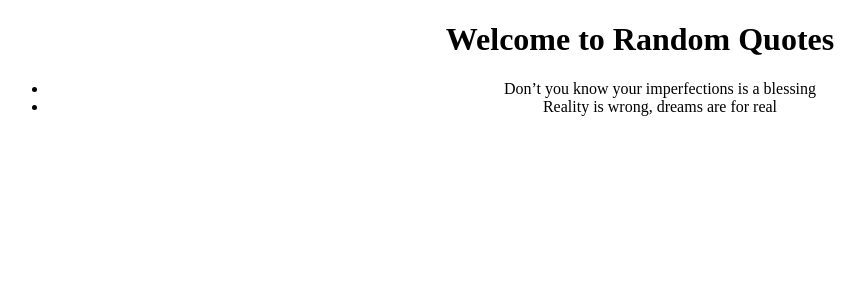
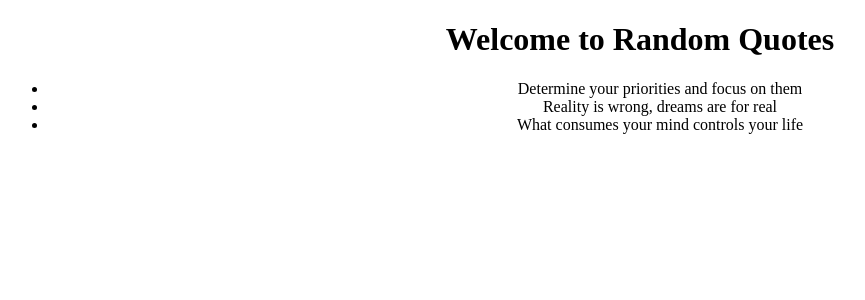
Before and after one commit to Juliet879/Random-Quotes, an Angular app in the folder Quotes/: page / in a window 1280 px wide. Shown: the top 300 px of the page, without its empty margins (0-865 px from the left). Built offline with nearby package versions, Linux system fonts and the light colour scheme.

Commit message:
added another component

```diff
--- a/Quotes/src/app/app.module.ts
+++ b/Quotes/src/app/app.module.ts
@@ -4,11 +4,13 @@ import { NgModule } from '@angular/core';
 import { AppRoutingModule } from './app-routing.module';
 import { AppComponent } from './app.component';
 import { QuoteComponent } from './quote/quote.component';
+import { QuoteDetailComponent } from './quote-detail/quote-detail.component';
 
 @NgModule({
   declarations: [
     AppComponent,
-    QuoteComponent
+    QuoteComponent,
+    QuoteDetailComponent
   ],
   imports: [
     BrowserModule,
--- /dev/null
+++ b/Quotes/src/app/quote-detail/quote-detail.component.html
@@ -0,0 +1 @@
+<p>quote-detail works!</p>
--- /dev/null
+++ b/Quotes/src/app/quote-detail/quote-detail.component.ts
@@ -0,0 +1,17 @@
+import { Component, OnInit, Input } from '@angular/core';
+import { Quote } from '../quote';
+
+@Component({
+  selector: 'app-quote-detail',
+  templateUrl: './quote-detail.component.html',
+  styleUrls: ['./quote-detail.component.css']
+})
+export class QuoteDetailComponent implements OnInit {
+
+  @Input() quote:Quote;
+  constructor() { }
+
+  ngOnInit(){
+  }
+
+}
--- a/Quotes/src/app/quote.ts
+++ b/Quotes/src/app/quote.ts
@@ -1,4 +1,5 @@
 export class Quote {
     public id:number;
     public name:string;
+    public author:string
 }
--- a/Quotes/src/app/quote/quote.component.ts
+++ b/Quotes/src/app/quote/quote.component.ts
@@ -8,8 +8,9 @@ import { Quote } from '../quote'
 })
 export class QuoteComponent implements OnInit {
   quotes:Quote[]=[
-    {id:1,name:'Don’t you know your imperfections is a blessing'},
-    {id:2,name:'Reality is wrong, dreams are for real'},
+    {id:1,name:'Determine your priorities and focus on them',author:'Eileen McDargh'},
+    {id:2,name:'Reality is wrong, dreams are for real',author:'Tupac'},
+    {id:3,name:'What consumes your mind controls your life',author:'Juliet'},
 
   ];
 
```
Also changed, not shown: Quotes/src/app/quote-detail/quote-detail.component.css (added), 1 other file (tests, documents, lock files or other folders).
